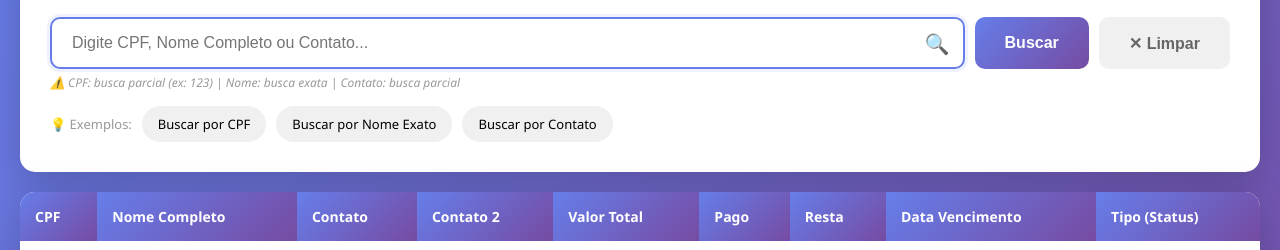
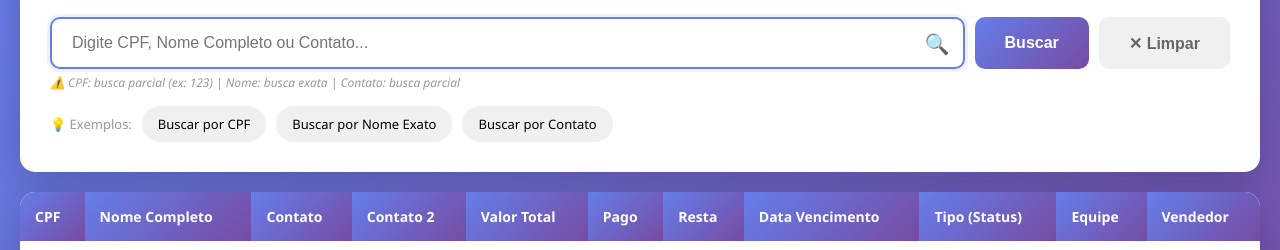
Before and after one commit to segundorolimmeireles-sketch/consulta_cpf, a website: page public/index.html in a window 1280 px wide. Shown: the part 120-370 px from the top of the page. Drawn offline with Linux system fonts and the light colour scheme.

Commit message:
Nono_commit

```diff
--- a/public/index.html
+++ b/public/index.html
@@ -449,6 +449,8 @@
                             <th>Resta</th>
                             <th>Data Vencimento</th>
                             <th>Tipo (Status)</th>
+                            <th>Equipe</th>
+                            <th>Vendedor</th>
                         </tr>
                     </thead>
                     <tbody id="corpoTabela">
--- a/server.js
+++ b/server.js
@@ -39,6 +39,8 @@ app.get('/api/buscar', async (req, res) => {
         nome_cliente as nome_completo,
         contato_cliente as contato,
         contato_cliente2 as contato2,
+        nome_eq,
+        nome_vendedor,
         valor_cod,
         recebido,
         resta,
```
